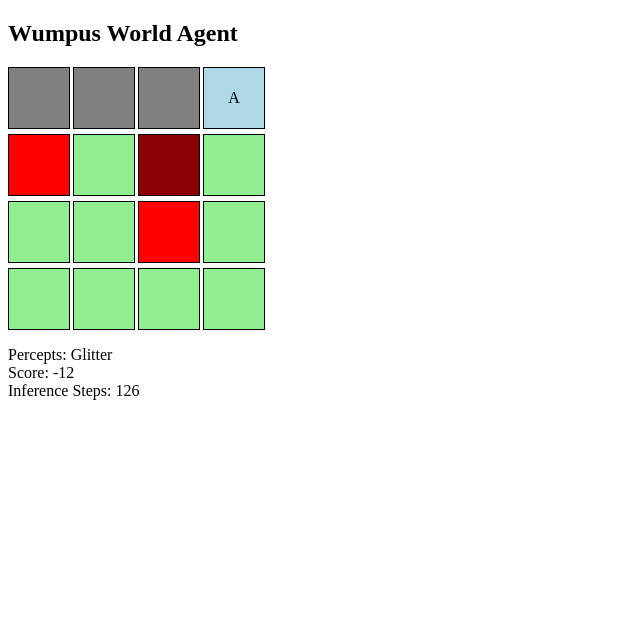
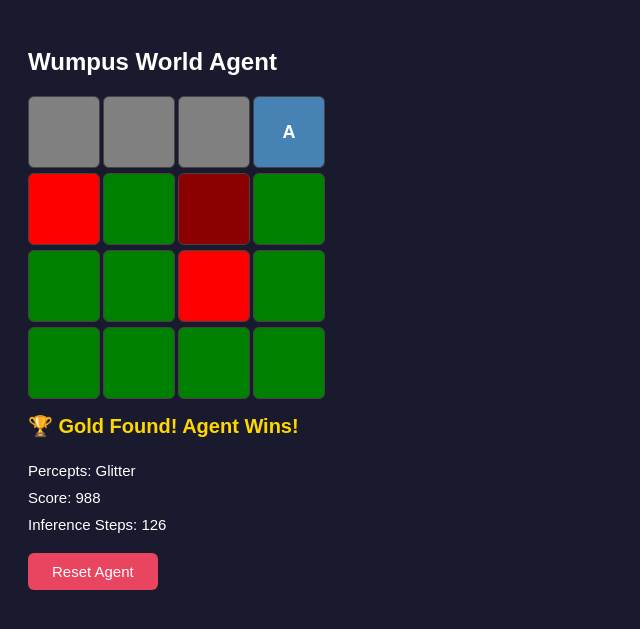
Before and after one commit to abdul-rehman-s/wumpus-agent, a Flask app: template templates/index.html in a window 1280 px wide. Shown: the top 629 px of the page, without its empty margins (0-640 px from the left). Run offline with Flask 3, Linux system fonts and the light colour scheme; the template is opened without the code that fills it, so the values that code supplies are empty.

Commit message:
Enhance Wumpus Agent UI with styles and reset button
Updated styles and added reset functionality for the Wumpus Agent interface.

```diff
--- a/templates/index.html
+++ b/templates/index.html
@@ -3,29 +3,68 @@
 <head>
     <title>Wumpus Agent</title>
     <style>
+        body {
+            font-family: Arial, sans-serif;
+            background: #1a1a2e;
+            color: white;
+            padding: 20px;
+        }
+        h2 {
+            color: white;
+        }
         .grid {
             display: grid;
-            grid-template-columns: repeat(4, 60px);
+            grid-template-columns: repeat(4, 70px);
             gap: 5px;
+            margin-bottom: 15px;
         }
         .cell {
-            width: 60px;
-            height: 60px;
+            width: 70px;
+            height: 70px;
             text-align: center;
-            line-height: 60px;
-            border: 1px solid black;
+            line-height: 70px;
+            border: 1px solid #444;
+            border-radius: 6px;
+            font-weight: bold;
+            font-size: 18px;
+        }
+        #info {
+            font-size: 15px;
+            line-height: 1.8;
+            margin-bottom: 15px;
+        }
+        #status-msg {
+            font-size: 20px;
+            font-weight: bold;
+            color: gold;
+            margin-bottom: 15px;
+            min-height: 28px;
+        }
+        #reset-btn {
+            padding: 10px 24px;
+            font-size: 15px;
+            background: #e94560;
+            color: white;
+            border: none;
+            border-radius: 6px;
+            cursor: pointer;
+        }
+        #reset-btn:hover {
+            background: #c73652;
         }
     </style>
 </head>
 <body>
 
 <h2>Wumpus World Agent</h2>
-
 <div class="grid" id="grid"></div>
-
+<div id="status-msg"></div>
 <p id="info"></p>
+<button id="reset-btn" onclick="resetAgent()">Reset Agent</button>
 
 <script>
+    let interval = null;
+
     function draw(data) {
         let grid = document.getElementById("grid");
         grid.innerHTML = "";
@@ -35,19 +74,17 @@
                 let div = document.createElement("div");
                 div.className = "cell";
 
-            let pos = [r, c];
-
                 if (data.agent[0] === r && data.agent[1] === c) {
                     div.innerHTML = "A";
-                div.style.background = "lightblue";
-            } else if (data.pits.some(p => p[0]===r && p[1]===c)) {
+                    div.style.background = "steelblue";
+                } else if (data.pits.some(p => p[0] === r && p[1] === c)) {
                     div.style.background = "red";
                 } else if (data.wumpus[0] === r && data.wumpus[1] === c) {
                     div.style.background = "darkred";
                 } else if (data.gold[0] === r && data.gold[1] === c) {
                     div.style.background = "gold";
-            } else if (data.visited.some(v => v[0]===r && v[1]===c)) {
-                div.style.background = "lightgreen";
+                } else if (data.visited.some(v => v[0] === r && v[1] === c)) {
+                    div.style.background = "green";
                 } else {
                     div.style.background = "gray";
                 }
@@ -60,6 +97,13 @@
             "Percepts: " + data.percepts +
             "<br>Score: " + data.score +
             "<br>Inference Steps: " + data.inference_steps;
+
+        // Stop polling when gold is found
+        if (data.done) {
+            clearInterval(interval);
+            interval = null;
+            document.getElementById("status-msg").innerText = "🏆 Gold Found! Agent Wins!";
+        }
     }
 
     function loop() {
@@ -68,7 +112,27 @@
             .then(data => draw(data));
     }
 
-setInterval(loop, 1000);
+    function resetAgent() {
+        // Stop current loop
+        if (interval) {
+            clearInterval(interval);
+            interval = null;
+        }
+
+        // Clear status message
+        document.getElementById("status-msg").innerText = "";
+
+        // Call reset route
+        fetch("/reset")
+            .then(res => res.json())
+            .then(() => {
+                // Restart loop
+                interval = setInterval(loop, 1000);
+            });
+    }
+
+    // Start on page load
+    interval = setInterval(loop, 1000);
 </script>
 
 </body>
```
Lines whose indentation alone changed are shown as unchanged.
